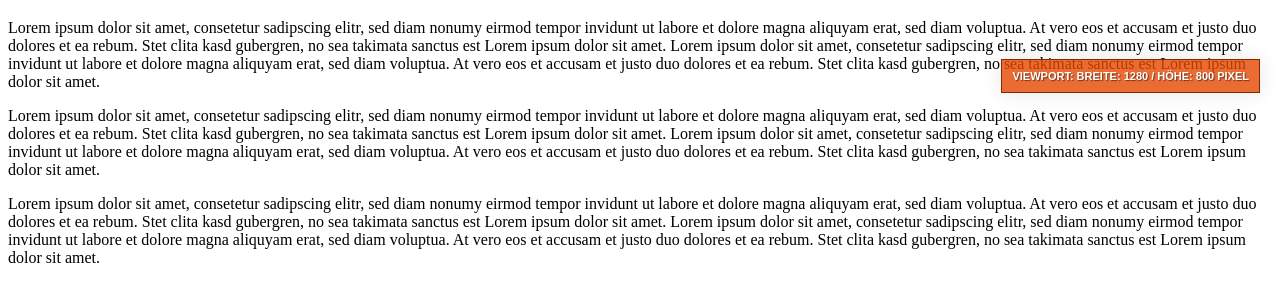
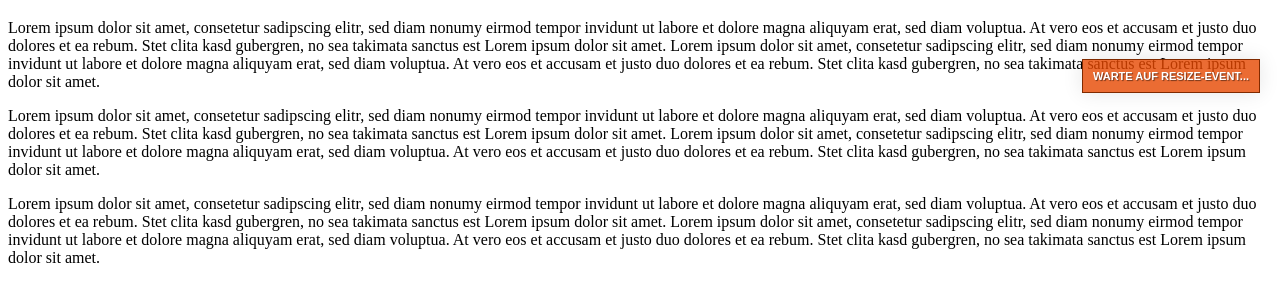
Before and after one commit to Gruenfisch/ViewportBreitenAnzeiger, a plain HTML site: page index.html in a window 1280 px wide. Shown: the part 61-362 px from the top of the page. Drawn offline with nearby package versions, Linux system fonts and the light colour scheme.

Commit message:
Vorabtext anpassen

```diff
--- a/index.html
+++ b/index.html
@@ -47,7 +47,7 @@
       $('<div/>', // DIV-Element mit Attributen und Eventhandler erzeugen
        {
         'id': 'js-viewport-breitenanzeiger',
-        'text': 'Viewport: ' + 'Breite: ' + $(window).width() + ' / Höhe: ' + $(window).height() + ' Pixel'
+        'text': 'Warte auf Resize-Event...'
        })
      );
 
```
